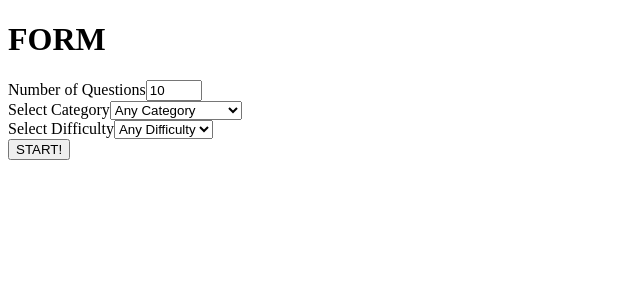
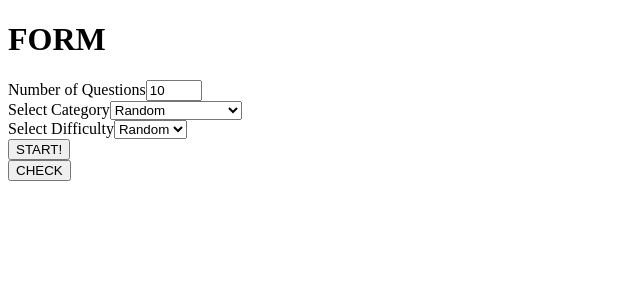
Before and after one commit to divano-9/quiz-app, a React (Vite) app: page / in a window 1280 px wide. Shown: the top 300 px of the page, without its empty margins (0-640 px from the left). Built offline with nearby package versions, Linux system fonts and the light colour scheme; no server answers.

Commit message:
done with fetching data
-fetch url based on form values

```diff
--- a/src/pages/Form.jsx
+++ b/src/pages/Form.jsx
@@ -1,17 +1,23 @@
 import { useContext } from "react";
 import { Context } from "../states/GlobalContext";
+import useFetch from "../hooks/useFetch";
 
 const Form = () => {
   const {
     setCategory,
     setDifficulty,
     setAmount,
+    setQuestions,
     category,
     difficulty,
     amount,
+    questions,
+    data,
+    url,
   } = useContext(Context);
 
   return (
+    <>
       <form method="post">
         <h1>FORM</h1>
         <div>
@@ -37,7 +43,7 @@ const Form = () => {
               setCategory(e.target.value);
             }}
           >
-          <option value="any">Any Category</option>
+            <option value="">Random</option>
             <option value="9">General Knowlege</option>
             <option value="11">Movies</option>
             <option value="12">Music</option>
@@ -60,7 +66,7 @@ const Form = () => {
               setDifficulty(e.target.value);
             }}
           >
-          <option value="any">Any Difficulty</option>
+            <option value="">Random</option>
             <option value="easy">Easy</option>
             <option value="medium">Medium</option>
             <option value="hard">Hard</option>
@@ -70,12 +76,22 @@ const Form = () => {
           type="submit"
           onClick={(e) => {
             e.preventDefault();
-          console.log(category, difficulty, amount);
+            setQuestions(data);
+            console.log(questions);
           }}
         >
           START!
         </button>
       </form>
+      <button
+        onClick={() => {
+          console.log(url);
+          console.log(questions);
+        }}
+      >
+        CHECK
+      </button>
+    </>
   );
 };
 
--- a/src/states/GlobalContext.jsx
+++ b/src/states/GlobalContext.jsx
@@ -9,20 +9,27 @@ const GlobalContext = ({ children }) => {
     children: PropTypes.object,
   };
 
-  const [questions, SetQuestions] = useState([]);
+  const [questions, setQuestions] = useState([]);
   const [category, setCategory] = useState("");
   const [amount, setAmount] = useState(10);
   const [difficulty, setDifficulty] = useState("");
 
+  const baseUrl = "https://opentdb.com/api.php?";
+  const url = `${baseUrl}amount=${amount}&category=${category}&difficulty=${difficulty}`;
+
+  const { data, loading, error } = useFetch(url);
+
   const values = {
     questions,
-    SetQuestions,
+    setQuestions,
     category,
     setCategory,
     amount,
     setAmount,
     difficulty,
     setDifficulty,
+    data,
+    url,
   }; // store the values that need to bee passed down to other components
   return <Context.Provider value={values}>{children}</Context.Provider>;
 };
```
Also changed, not shown: .eslintrc.cjs, 1 other file (tests, documents, lock files or other folders). Lines whose indentation alone changed are shown as unchanged.
